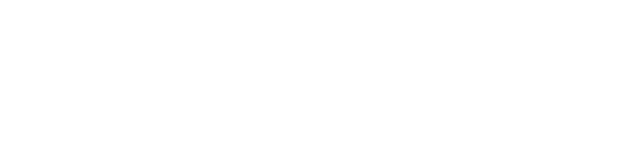
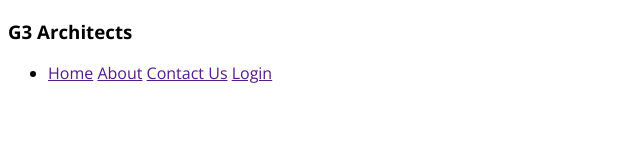
Before and after one commit to AzizunNahar7/G3-Architects-Website, a plain HTML site: page index.html in a window 1280 px wide. Shown: the whole page, without its empty margins (0-640 px from the left). Drawn offline with nearby package versions, Linux system fonts and the light colour scheme.

Commit message:
added google font worl sans

```diff
--- a/index.html
+++ b/index.html
@@ -5,9 +5,28 @@
     <meta name="viewport" content="width=device-width, initial-scale=1.0">
     <title>G3 Architects</title>
 
+    <!--Work sans font from google fonts -->
+    <link rel="preconnect" href="https://fonts.googleapis.com">
+    <link rel="preconnect" href="https://fonts.gstatic.com" crossorigin>
+    <link href="https://fonts.googleapis.com/css2?family=Open+Sans:ital,wght@0,300..800;1,300..800&display=swap" rel="stylesheet">
+
     <link rel="stylesheet" href="styles/architect.css">
 </head>
 <body>
-
+   <header>
+    <!-- Navbar section start here -->
+    <nav>
+        <h3>G3 Architects</h3>
+        <ul>
+            <li><a href="">Home</a>
+                <a href="">About</a>
+                <a href="">Contact Us</a>
+                <a href="">Login</a>
+            </li>
+        </ul>
+    </nav>
+   </header>
+   <main></main>
+   <footer></footer>
 </body>
 </html>
--- a/styles/architect.css
+++ b/styles/architect.css
@@ -0,0 +1,5 @@
+/* Shared style */
+/* Work sans font fron google fonts */
+*{
+    font-family: "Open Sans", sans-serif;
+}
```
